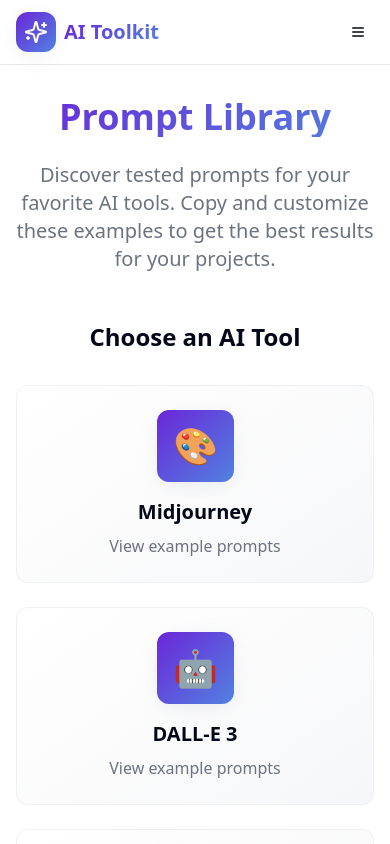
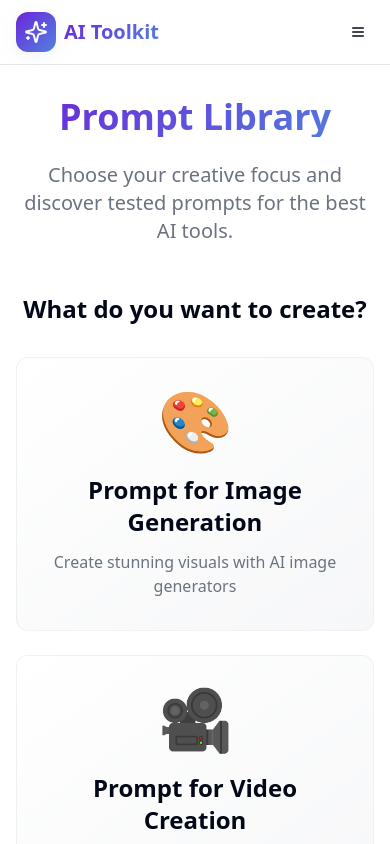
Before and after one commit to luannote/aiprompt-hub, a React (Vite) app: page /prompts in a window 390 px wide. Shown: the top 844 px of the page. Built offline with nearby package versions, Linux system fonts and the light colour scheme.

Commit message:
Refactor Prompts page
Implement interactive prompt category and tool selection.
Add smooth animations for category expansion.
Ensure consistent styling and mobile responsiveness.

```diff
--- a/src/pages/Prompts.tsx
+++ b/src/pages/Prompts.tsx
@@ -5,7 +5,33 @@ import { ArrowLeft, Sparkles } from "lucide-react";
 import PromptGrid from "@/components/PromptGrid";
 import { promptTools, promptExamples } from "@/data/prompts";
 
+// Category definitions
+const promptCategories = [
+  {
+    id: "image-generation",
+    name: "Prompt for Image Generation",
+    icon: "🎨",
+    description: "Create stunning visuals with AI image generators",
+    tools: ["midjourney", "dalle3", "stable-diffusion"]
+  },
+  {
+    id: "video-creation",
+    name: "Prompt for Video Creation",
+    icon: "🎥",
+    description: "Generate and edit videos using AI technology",
+    tools: ["sora"]
+  },
+  {
+    id: "chat-assistant",
+    name: "Prompt for ChatGPT",
+    icon: "💬",
+    description: "Train and optimize AI assistants for better responses",
+    tools: ["chatgpt"]
+  }
+];
+
 const Prompts = () => {
+  const [selectedCategory, setSelectedCategory] = useState<string | null>(null);
   const [selectedTool, setSelectedTool] = useState<string | null>(null);
 
   const filteredPrompts = selectedTool
@@ -13,8 +39,10 @@ const Prompts = () => {
     : [];
 
   const selectedToolData = promptTools.find(tool => tool.id === selectedTool);
+  const selectedCategoryData = promptCategories.find(cat => cat.id === selectedCategory);
 
-  if (!selectedTool) {
+  // Show categories first
+  if (!selectedCategory) {
     return (
       <div className="min-h-screen py-8">
         <div className="container mx-auto px-4">
@@ -24,18 +52,82 @@ const Prompts = () => {
               Prompt Library
             </h1>
             <p className="text-xl text-muted-foreground max-w-2xl mx-auto">
-              Discover tested prompts for your favorite AI tools. Copy and customize
-              these examples to get the best results for your projects.
+              Choose your creative focus and discover tested prompts for the best AI tools.
             </p>
+          </div>
+
+          {/* Category Selection */}
+          <div className="max-w-4xl mx-auto">
+            <h2 className="text-2xl font-bold mb-8 text-center text-foreground">
+              What do you want to create?
+            </h2>
+            <div className="grid grid-cols-1 md:grid-cols-2 lg:grid-cols-3 gap-6">
+              {promptCategories.map((category, index) => (
+                <Card
+                  key={category.id}
+                  className="group cursor-pointer bg-gradient-card border-border/50 hover:border-primary/30 shadow-card hover:shadow-elegant transition-all duration-500 transform hover:scale-105 animate-scaleIn"
+                  style={{ animationDelay: `${index * 0.1}s` }}
+                  onClick={() => setSelectedCategory(category.id)}
+                >
+                  <CardContent className="p-8 text-center">
+                    <div className="text-6xl mb-6 group-hover:scale-110 transition-transform duration-300">
+                      {category.icon}
+                    </div>
+                    <h3 className="text-2xl font-bold text-foreground group-hover:text-primary transition-colors duration-300 mb-3">
+                      {category.name}
+                    </h3>
+                    <p className="text-muted-foreground">
+                      {category.description}
+                    </p>
+                  </CardContent>
+                </Card>
+              ))}
+            </div>
+          </div>
+        </div>
+      </div>
+    );
+  }
+
+  // Show tools for selected category
+  if (!selectedTool) {
+    const categoryTools = promptTools.filter(tool =>
+      selectedCategoryData?.tools.includes(tool.id)
+    );
+
+    return (
+      <div className="min-h-screen py-8">
+        <div className="container mx-auto px-4">
+          {/* Header with Back Button */}
+          <div className="mb-8 animate-fadeIn">
+            <Button
+              variant="ghost"
+              onClick={() => setSelectedCategory(null)}
+              className="mb-4 hover:bg-primary/10"
+            >
+              <ArrowLeft className="h-4 w-4 mr-2" />
+              Back to Categories
+            </Button>
+
+            <div className="text-center">
+              <div className="flex items-center justify-center space-x-4 mb-4">
+                <div className="text-5xl">
+                  {selectedCategoryData?.icon}
+                </div>
+                <h1 className="text-4xl md:text-5xl font-bold bg-gradient-primary bg-clip-text text-transparent">
+                  {selectedCategoryData?.name}
+                </h1>
+              </div>
+              <p className="text-lg text-muted-foreground max-w-2xl mx-auto">
+                Choose an AI tool to explore tested prompts and examples.
+              </p>
+            </div>
           </div>
 
           {/* Tool Selection */}
           <div className="max-w-4xl mx-auto">
-            <h2 className="text-2xl font-bold mb-8 text-center text-foreground">
-              Choose an AI Tool
-            </h2>
             <div className="grid grid-cols-1 md:grid-cols-2 lg:grid-cols-3 gap-6">
-              {promptTools.map((tool, index) => (
+              {categoryTools.map((tool, index) => (
                 <Card
                   key={tool.id}
                   className="group cursor-pointer bg-gradient-card border-border/50 hover:border-primary/30 shadow-card hover:shadow-elegant transition-all duration-500 transform hover:scale-105 animate-scaleIn"
@@ -50,7 +142,7 @@ const Prompts = () => {
                       {tool.name}
                     </h3>
                     <p className="text-muted-foreground mt-2">
-                      View example prompts
+                      View Prompts
                     </p>
                   </CardContent>
                 </Card>
```
